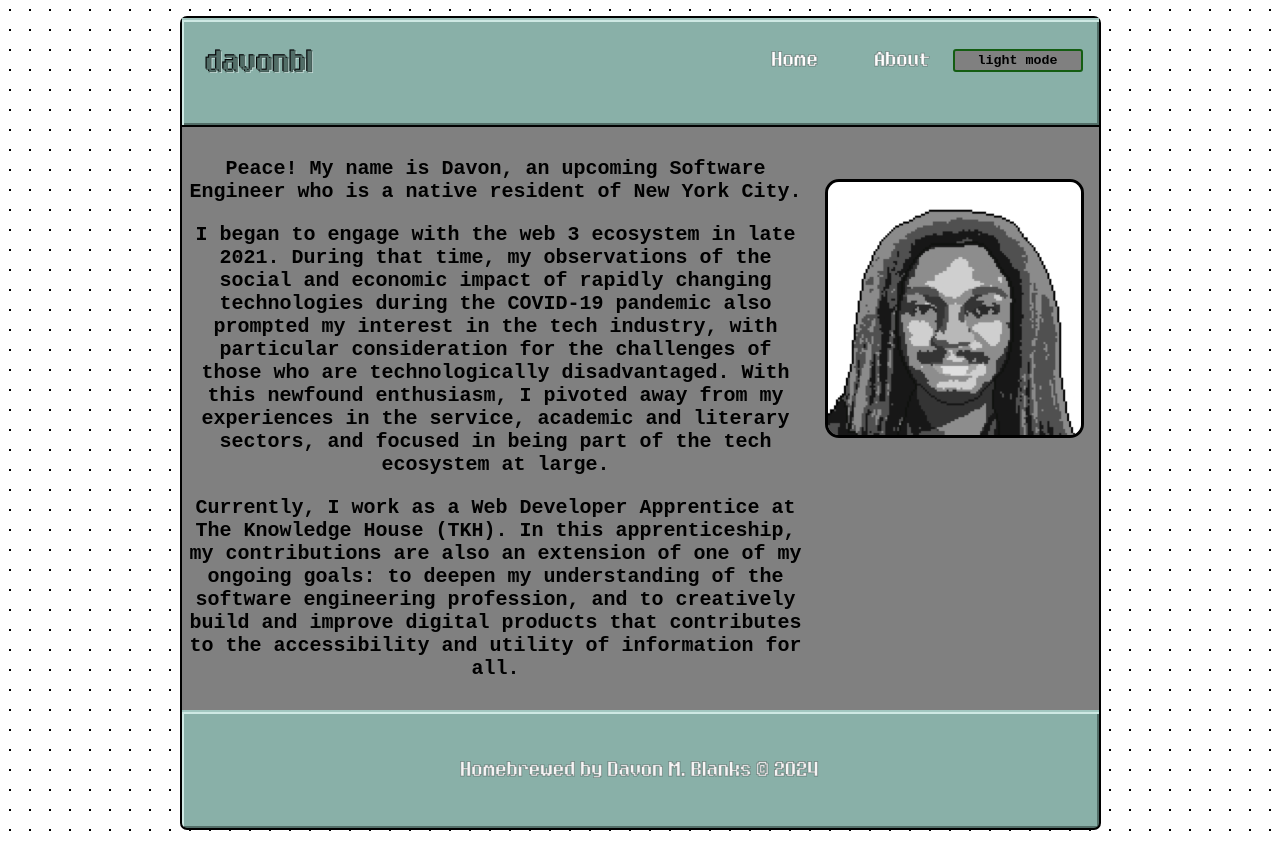
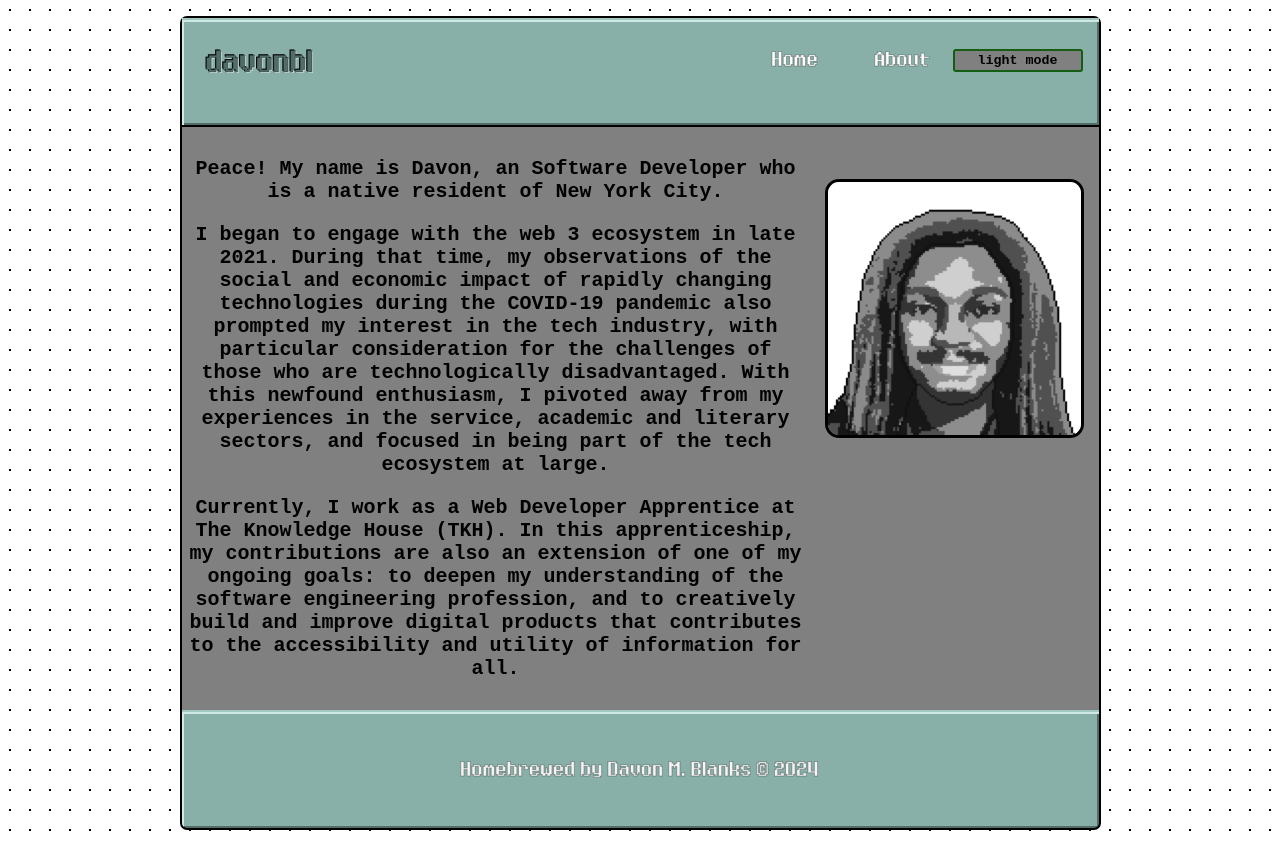
Before and after one commit to davonbl/davonbl-portfolio-v2, a React (Vite) app: page /about in a window 1280 px wide. Built offline with nearby package versions, Linux system fonts and the light colour scheme.

Commit message:
Update About.jsx
updated the about section

```diff
--- a/src/components/About.jsx
+++ b/src/components/About.jsx
@@ -11,7 +11,7 @@ const About = () => {
                 </div>
                 <div className='about-me__info'>
                     <p>
-                        Peace! My name is Davon, an upcoming Software Engineer who is
+                        Peace! My name is Davon, an Software Developer who is
                         a native resident of New York City.
                     </p>
                     <p>
```
